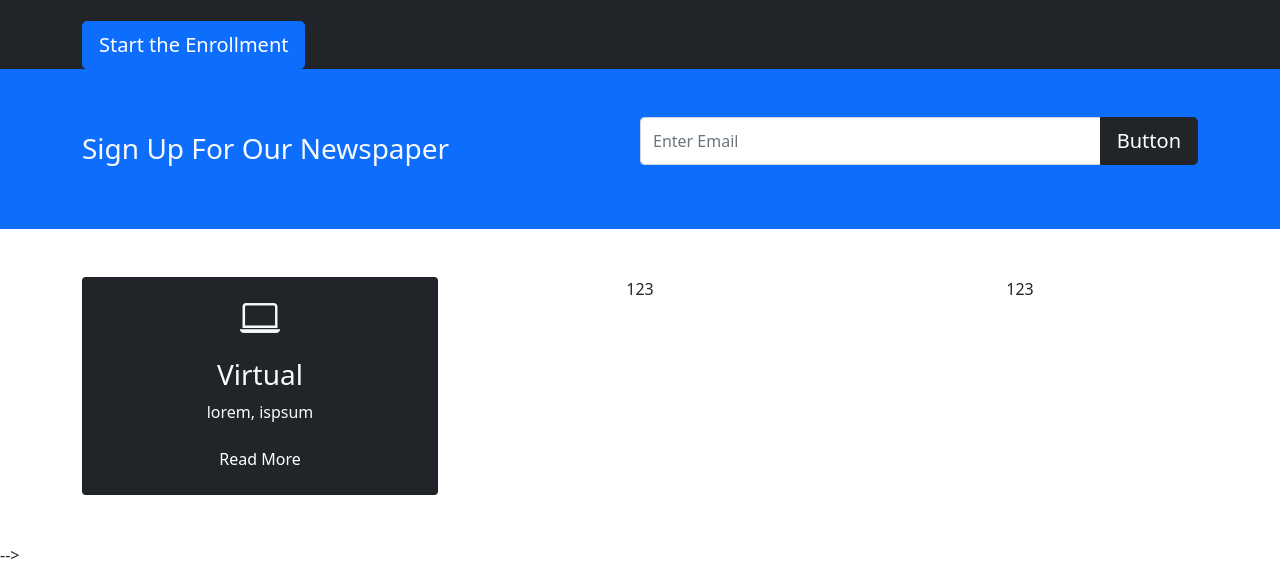
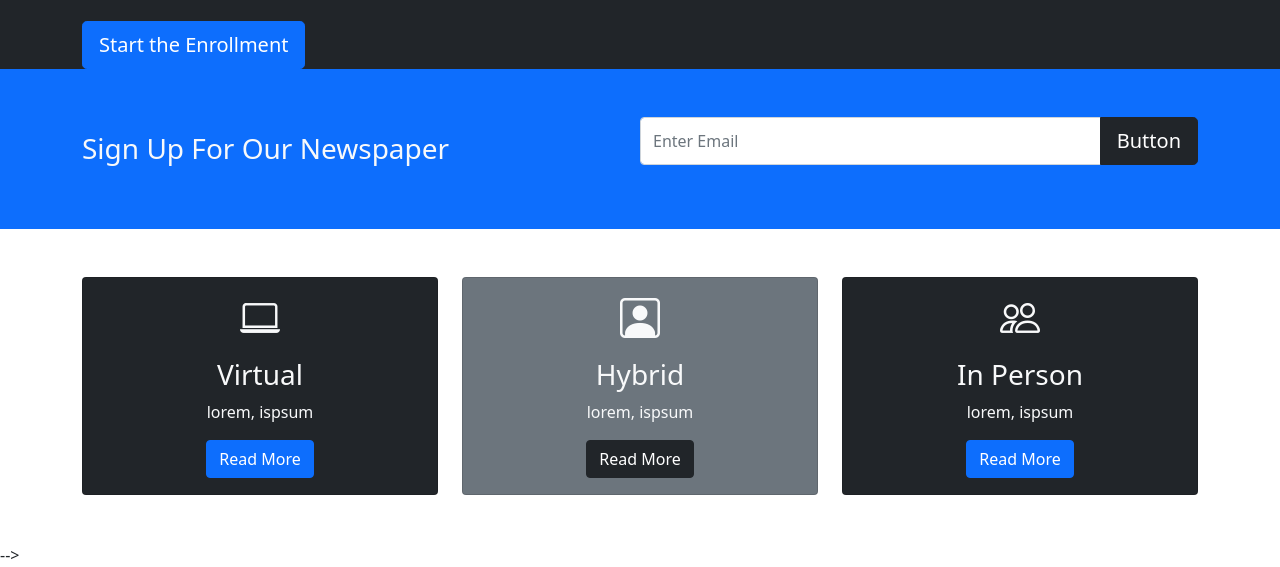
Before and after one commit to kboring1/M02TutorialBoring, a plain HTML site: page index.html in a window 1280 px wide. Shown: the part 255-822 px from the top of the page. Drawn offline with nearby package versions, Linux system fonts and the light colour scheme.

Commit message:
made the card section

```diff
--- a/index.html
+++ b/index.html
@@ -88,13 +88,45 @@
                 lorem, ispsum
 
               </p>
-              <a href="#" class="btn btn-dark">Read More</a>
+              <a href="#" class="btn btn-primary">Read More</a>
             </div>
           </div>
 
         </div>
-        <div class="col-md">123</div>
-        <div class="col-md">123</div>
+        <div class="col-md">
+          <div class="card bg-secondary text-light">
+            <div class="card-body text-center">
+              <div class="h1 mb-3">
+               <i class="bi bi-person-square"></i>
+              </div>
+              <h3 class="card-title">
+                Hybrid
+              </h3>
+              <p class="card-text">
+                lorem, ispsum
+
+              </p>
+              <a href="#" class="btn btn-dark">Read More</a>
+            </div>
+          </div>
+        </div>
+        <div class="col-md">
+          <div class="card bg-dark text-light">
+            <div class="card-body text-center">
+              <div class="h1 mb-3">
+               <i class="bi bi-people"></i>
+              </div>
+              <h3 class="card-title">
+                In Person
+              </h3>
+              <p class="card-text">
+                lorem, ispsum
+
+              </p>
+              <a href="#" class="btn btn-primary">Read More</a>
+            </div>
+          </div>
+        </div>
       </div>
 
 
```
